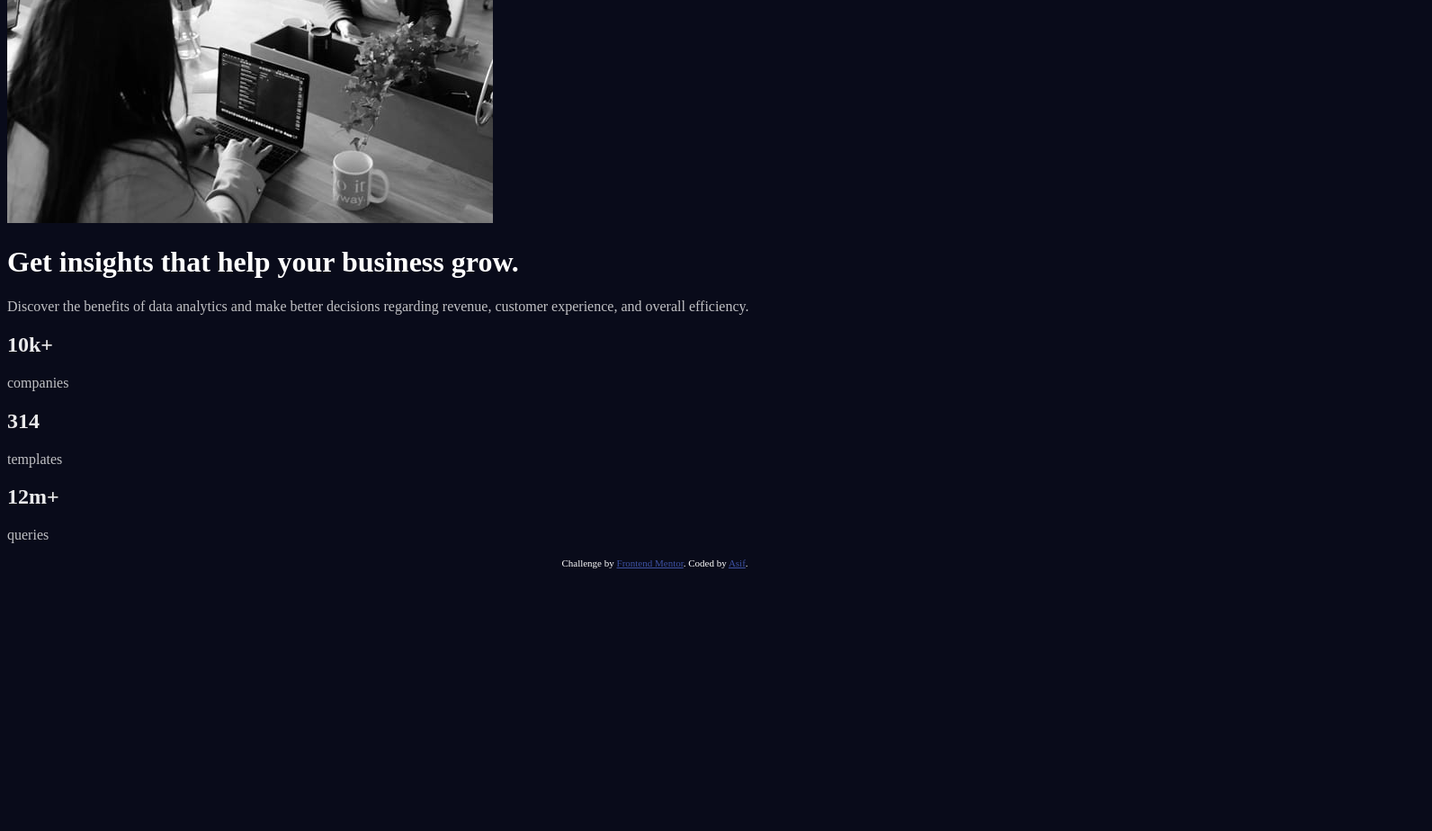
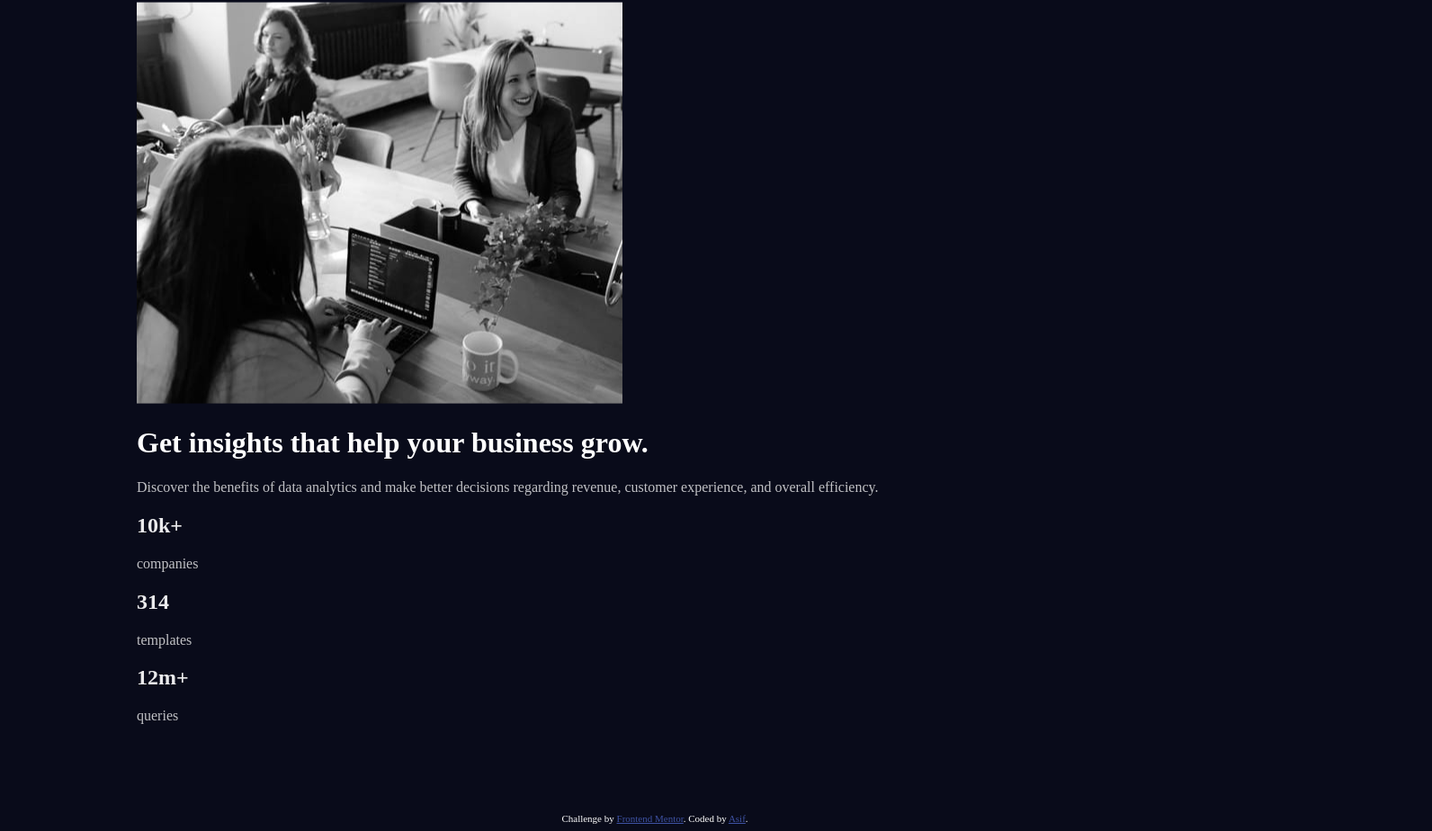
Before and after one commit to Asif-lopz/Stats-preview-card-component-repo, a plain HTML site: page intex.html in a window 1280 px wide. Shown: the part 206-1130 px from the top of the page at 90% size, 1592 px wide, since content can reach past the window. Before the commit the page ends 846 px from the top, so only its background shows below. Drawn offline with Linux system fonts and the light colour scheme.

Commit message:
box class element added transform methtod

```diff
--- a/style.css
+++ b/style.css
@@ -11,6 +11,9 @@ h2{
 }
 p{
     color: hsla(0, 0%, 100%, 0.75);
+}
+.box {
+    transform: translate(10%, 25%);
 }
 
 
@@ -26,6 +29,7 @@ p{
 
 .attribution {
     font-size: 11px; text-align: center;
+    margin-top: 300px;
     text-align: center;
     color: white;
 }
```
